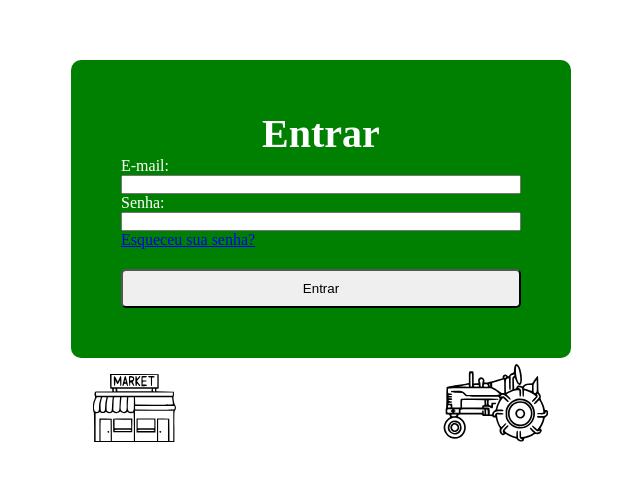
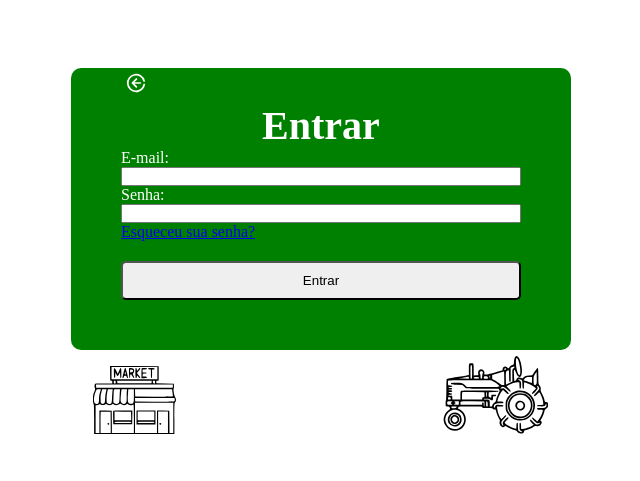
Before and after one commit to Bruno-Barboza-da-Silva/mercado-rural, a React (Vite) app in the folder front-end/: page /entrar in a window 1280 px wide. Shown: the part 141-622 px from the top of the page, without its empty margins (319-959 px from the left). Built offline with nearby package versions, Linux system fonts and the light colour scheme.

Commit message:
criação do botão de retorno para as páginas cadastro e entrar

```diff
--- a/front-end/src/pages/cadastro/cadastro.css
+++ b/front-end/src/pages/cadastro/cadastro.css
@@ -0,0 +1,3 @@
+#return {
+    height: 30px;
+}
--- a/front-end/src/pages/cadastro/cadastro.jsx
+++ b/front-end/src/pages/cadastro/cadastro.jsx
@@ -1,12 +1,18 @@
 import "./cadastro.css";
 import mercado from "../../images/icone-mercado.svg";
 import trator from "../../images/icone-trator.svg";
+import retorno from "../../images/icone-retorno.svg";
+import { Link } from "react-router-dom";
 
 
 function Cadastro() {
   return (
     <div id="container">
       <form action="">
+      <Link to="/">
+      <img src={retorno} alt="" id="return" />
+      </Link>
+
         <h1>Cadastre-se</h1>
         <label htmlFor="">Nome:</label>
         <input type="text" />
--- a/front-end/src/pages/entrar/entrar.css
+++ b/front-end/src/pages/entrar/entrar.css
@@ -5,7 +5,7 @@ form {
     flex-direction: column;
     width: 500px;
     margin: 0 auto;
-    padding: 50px;
+    padding: 0 50px 50px 50px;
     border-radius: 10px;
 }
 
--- a/front-end/src/pages/entrar/entrar.jsx
+++ b/front-end/src/pages/entrar/entrar.jsx
@@ -1,12 +1,16 @@
 import "./entrar.css";
 import mercado from "../../images/icone-mercado.svg";
 import trator from "../../images/icone-trator.svg";
+import retorno from "../../images/icone-retorno.svg";
 import { Link } from "react-router-dom";
 
 function Entrar() {
   return (
     <div id="container">
       <form action="">
+      <Link to="/">
+      <img src={retorno} alt="" id="return" />
+      </Link>
         <h1>Entrar</h1>
         <label htmlFor="">E-mail:</label>
         <input type="email" />
```
Also changed, not shown: front-end/src/images/icone-retorno.svg (added).
